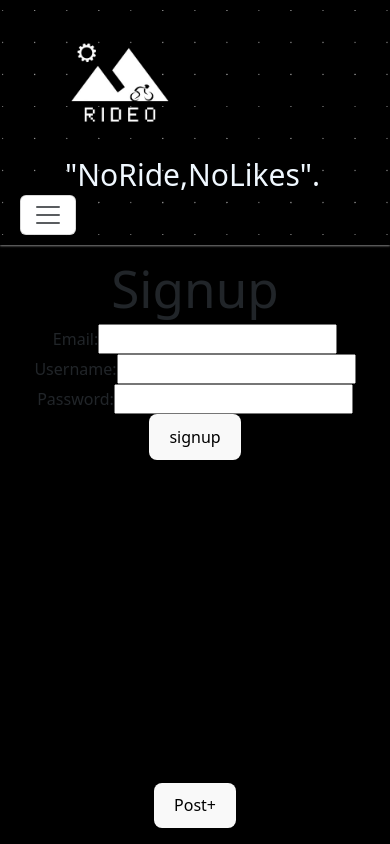
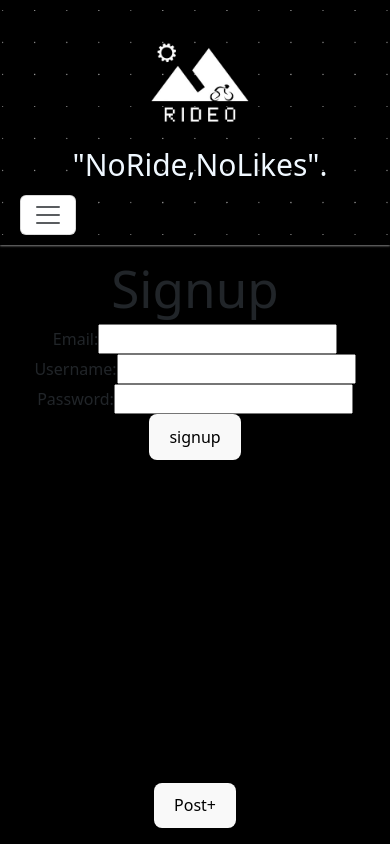
Before and after one commit to ncorpas88/Rideo-project-client, a React (Vite) app: page /signin in a window 390 px wide. Built offline with nearby package versions, Linux system fonts and the light colour scheme; no server answers.

Commit message:
mas estilos3

```diff
--- a/src/App.css
+++ b/src/App.css
@@ -203,23 +203,24 @@
   width: 16vw;
   height: 16vw;
 }
+
+
+
 .nav h2 {
   display: flex;
   justify-content: center;
   color: aliceblue;
   margin-right: 80px;
-  margin-left: 45px;
+  margin-left: 15%;
   font-size: 30px;
-  margin-top: -40px;
+  margin-top: -60px;
 }
 
 .nav img {
   margin-top: -20px;
+  margin-left: 40%;
 }
 
-.toglleBtn {
-  margin-top: 20px;
-}
 }
 
 
```
